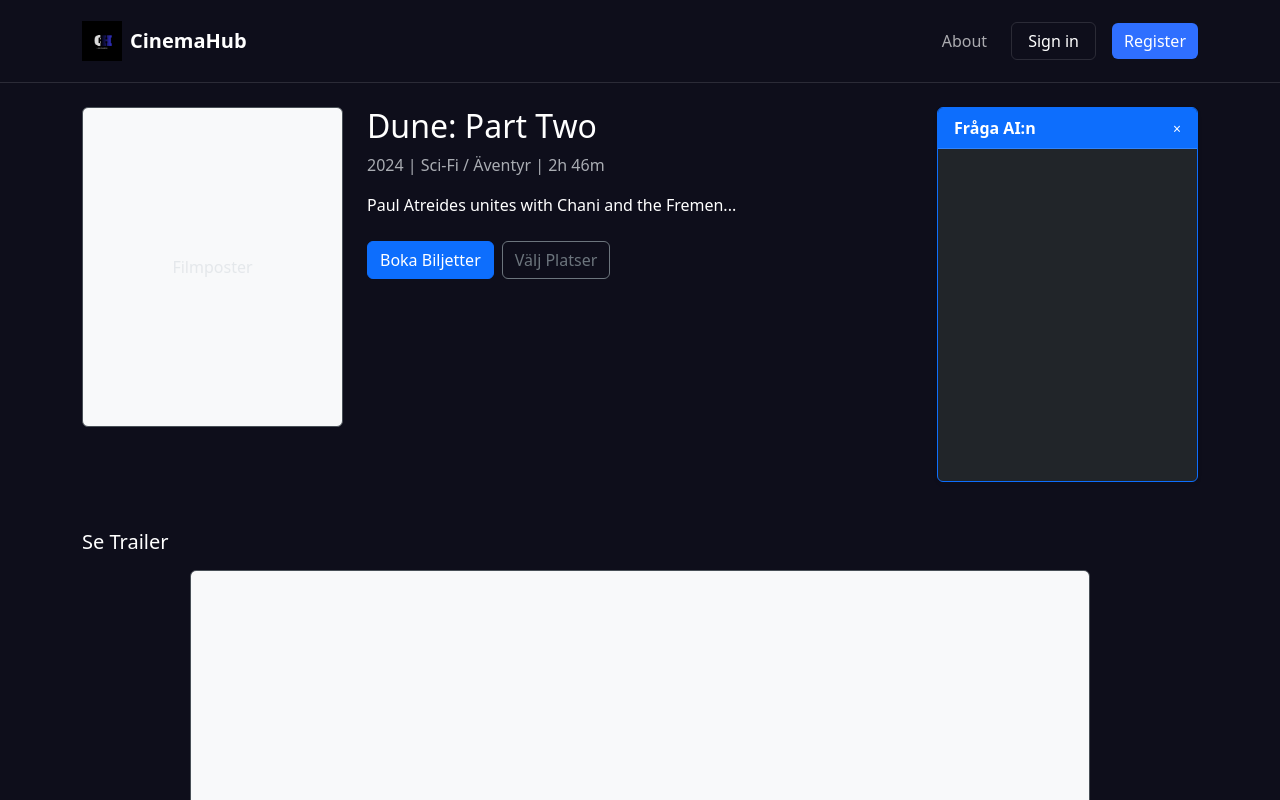
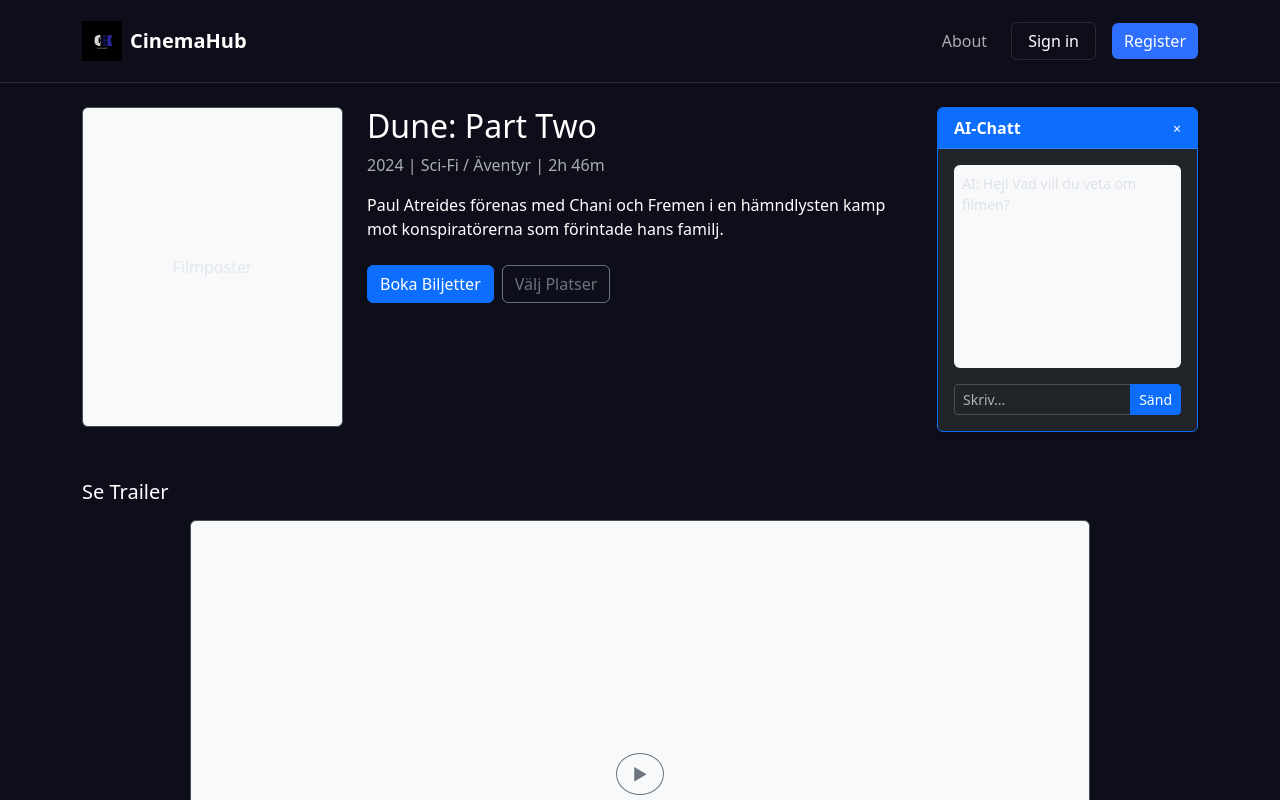
Before and after one commit to ebadianh/cinema-hub, a React (Vite) app: page /films/1 in a window 1280 px wide. Both pictures are taken after a click on the button "Öppna AI-chatt". Shown: the top 800 px of the page. Built offline with nearby package versions, Linux system fonts and the light colour scheme.

Commit message:
re added missing text input box for ai chat box

```diff
--- a/src/pages/FilmDetails.tsx
+++ b/src/pages/FilmDetails.tsx
@@ -11,48 +11,71 @@ export default function FilmDetails() {
     <div className="container py-4">
       <div className="row g-4 align-items-start">
 
-        {/* 1. Poster: Full width on mobile, 1/3 on tablets+ */}
+        {/* 1. Poster: Full width on mobile, 1/4 on desktop */}
         <div className="col-12 col-md-4 col-lg-3">
           <div
             className="border rounded bg-light d-flex align-items-center justify-content-center w-100"
             style={{ minHeight: "320px" }}
           >
-            <span className="text-muted">Film­poster</span>
+            <span className="text-muted">Filmposter</span>
           </div>
         </div>
 
-        {/* 2. Film Details: Full width on mobile, 2/3 on tablets, 1/2 on large desktop */}
+        {/* 2. Film Details: Full width on mobile, 1/2 on desktop */}
         <div className="col-12 col-md-8 col-lg-6">
           <h1 className="h2 mb-2">Dune: Part Two</h1>
           <p className="text-muted mb-3">2024 | Sci-Fi / Äventyr | 2h 46m</p>
           <p className="mb-4">
-            Paul Atreides unites with Chani and the Fremen...
+            Paul Atreides förenas med Chani och Fremen i en hämndlysten kamp
+            mot konspiratörerna som förintade hans familj.
           </p>
-          {/* ... dl details ... */}
-          <div className="d-flex flex-wrap gap-2 mt-4">
+
+          <div className="d-flex flex-wrap gap-2">
             <button className="btn btn-primary flex-grow-1 flex-md-grow-0">Boka Biljetter</button>
             <button className="btn btn-outline-secondary flex-grow-1 flex-md-grow-0">Välj Platser</button>
           </div>
         </div>
 
-        {/* 3. AI Panel: Moves below the details on mobile, stays on the side on desktop */}
-        {/* REMOVED 'd-none' so it's visible on all screens */}
+        {/* 3. AI Panel: Moves below on mobile, stays right on desktop */}
         <div className="col-12 col-lg-3">
           <div className="card shadow-sm border-primary mt-4 mt-lg-0">
             <div className="card-header bg-primary text-white d-flex justify-content-between align-items-center">
-              <span className="fw-semibold">Fråga AI:n</span>
+              <span className="fw-semibold text-white">AI-Chatt</span>
               {isChatOpen && (
-                <button onClick={() => setIsChatOpen(false)} className="btn btn-sm text-white border-0 p-0">×</button>
+                <button
+                  onClick={() => setIsChatOpen(false)}
+                  className="btn btn-sm text-white border-0 p-0"
+                >
+                  ×
+                </button>
               )}
             </div>
+
             <div className="card-body">
               {!isChatOpen ? (
-                <button onClick={() => setIsChatOpen(true)} className="btn btn-outline-primary w-100">
+                /* Collapsed View */
+                <button
+                  onClick={() => setIsChatOpen(true)}
+                  className="btn btn-outline-primary w-100"
+                >
                   Öppna AI-chatt
                 </button>
               ) : (
-                <div className="d-flex flex-column" style={{ height: "300px" }}>
-                   {/* message display */}
+                /* Expanded View */
+                <div className="d-flex flex-column" style={{ height: "250px" }}>
+                  <div className="flex-grow-1 overflow-auto mb-3 p-2 bg-light rounded small">
+                    AI: Hej! Vad vill du veta om filmen?
+                  </div>
+                  <div className="input-group">
+                    <input
+                      type="text"
+                      className="form-control form-control-sm"
+                      placeholder="Skriv..."
+                      value={message}
+                      onChange={(e) => setMessage(e.target.value)}
+                    />
+                    <button className="btn btn-primary btn-sm" type="button">Sänd</button>
+                  </div>
                 </div>
               )}
             </div>
@@ -60,14 +83,11 @@ export default function FilmDetails() {
         </div>
       </div>
 
-      {/* 4. Trailer Section: Takes more width on mobile for better viewing */}
+      {/* 4. Trailer Section */}
       <section className="mt-5">
         <h2 className="h5 mb-3 text-center text-md-start">Se Trailer</h2>
-        <div
-            className="ratio ratio-16x9 border rounded overflow-hidden"
-            style={{ width: "100%", maxWidth: "900px", margin: "0 auto" }}
-        >
-          <div className="bg-light d-flex align-items-center justify-content-center w-100 h-100">
+        <div className="ratio ratio-16x9 border rounded bg-light overflow-hidden" style={{ maxWidth: "900px", margin: "0 auto" }}>
+          <div className="d-flex align-items-center justify-content-center">
              <button className="btn btn-outline-secondary rounded-circle px-3 py-2">▶</button>
           </div>
         </div>
```
